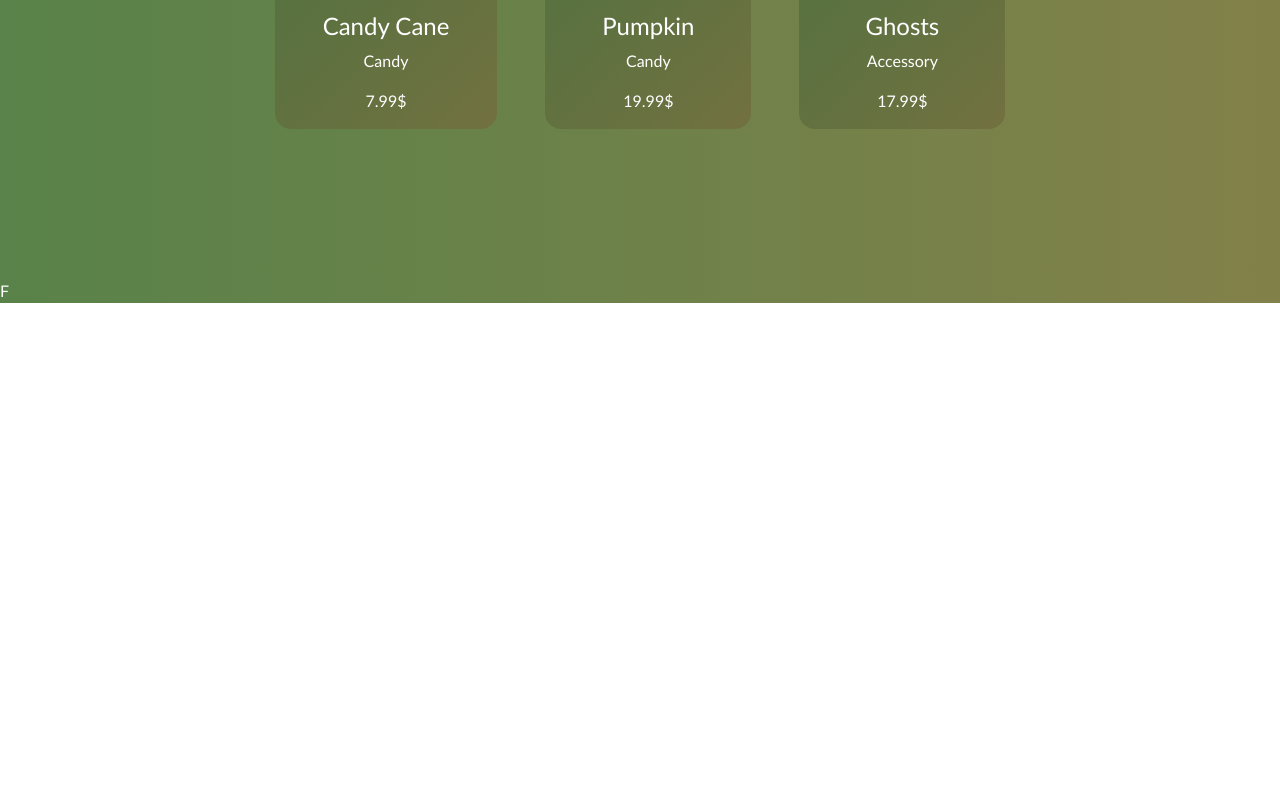
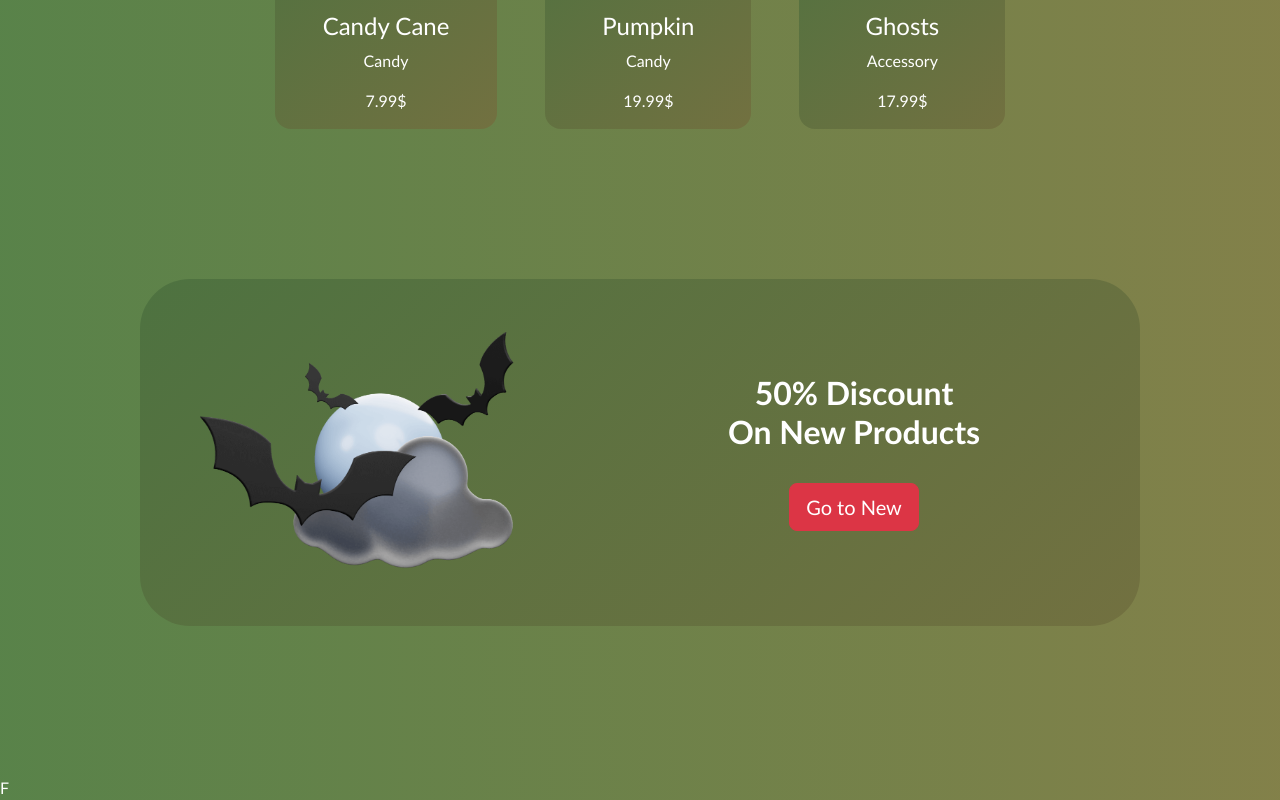
Before and after one commit to rezalwl/halloween-website, a React (Vite) app: page / in a window 1280 px wide. Shown: the part 2528-3328 px from the top of the page. Before the commit the page ends 2831 px from the top, so only its background shows below. Built offline with nearby package versions, Linux system fonts and the light colour scheme.

Commit message:
codding discount section

```diff
--- a/src/App.css
+++ b/src/App.css
@@ -14,3 +14,8 @@
   background: linear-gradient(136deg, hsl(104, 28%, 35%) 0%, hsl(58, 28%, 35%) 100%);
   border-radius: 16px;
 }
+.discount-section{
+  background: linear-gradient(136deg, hsl(104, 28%, 35%) 0%, hsl(58, 28%, 35%) 100%);
+  border-radius: 50px;
+  padding-block: 48px !important;
+}
--- /dev/null
+++ b/src/components/MainBody/Discount.jsx
@@ -0,0 +1,31 @@
+import React from "react";
+import Container from "react-bootstrap/Container";
+import Row from "react-bootstrap/Row";
+import Col from "react-bootstrap/Col";
+import Image from "react-bootstrap/Image";
+import discount from "../../assets/img/discount-img.png";
+import Button from "react-bootstrap/Button";
+
+const Discount = () => {
+  return (
+    <Container className="discount-section">
+      <Row className="align-items-center">
+        <Col>
+          <Image src={discount} fluid width={"350px"} className="ms-5" />
+        </Col>
+        <Col className="me-5">
+          <div className="text-center">
+            <h2 className="pb-4 fw-bolder">
+            50% Discount <br /> On New Products
+            </h2>
+            <Button variant="danger" size="lg">
+              <a href="">Go to New</a>
+            </Button>
+          </div>
+        </Col>
+      </Row>
+    </Container>
+  );
+};
+
+export default Discount;
--- a/src/components/MainBody/MainBody.jsx
+++ b/src/components/MainBody/MainBody.jsx
@@ -3,6 +3,7 @@ import Home from "./Home";
 import Favorite from "./Favorite";
 import About from "./About";
 import Trick from "./Trick";
+import Discount from "./Discount";
 
 const MainBody = () => {
   return (
@@ -11,6 +12,7 @@ const MainBody = () => {
       <Favorite />
       <About/>
       <Trick/>
+      <Discount/>
     </>
   );
 };
--- a/src/index.css
+++ b/src/index.css
@@ -3,6 +3,7 @@ body{
 
 }
 *{
+  text-decoration: none !important;
   color: #fff !important;
   font-family: 'Trebuchet MS', 'Lucida Sans Unicode', 'Lucida Grande', 'Lucida Sans', Arial, sans-serif;
 }
```
